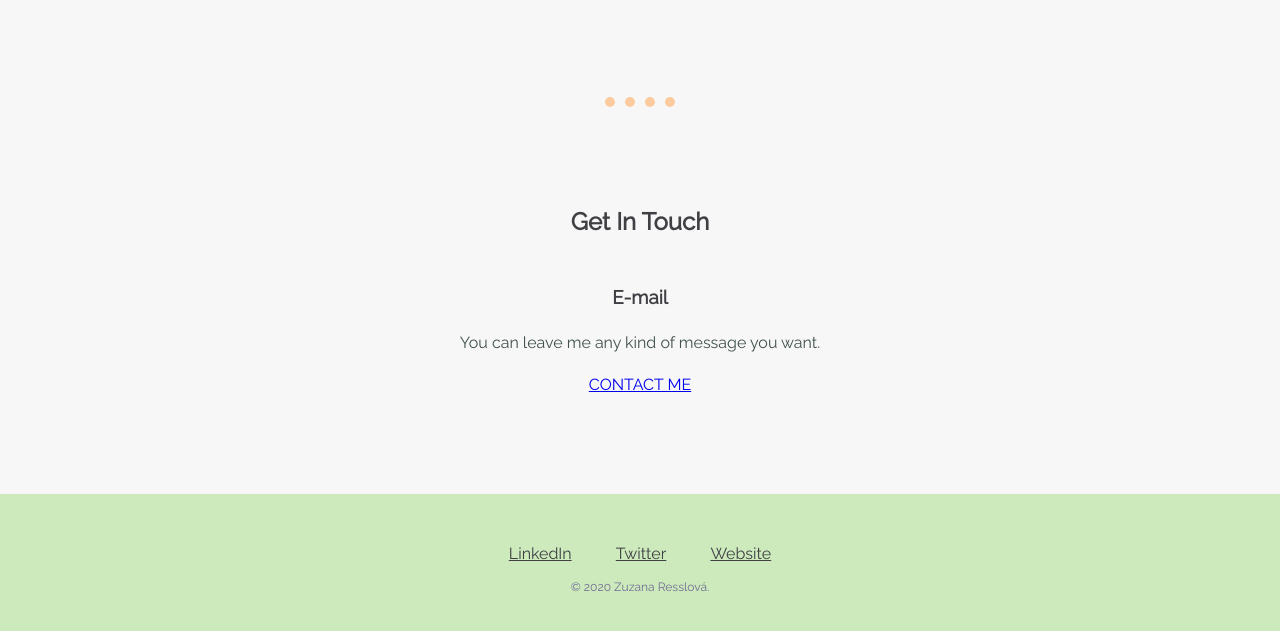
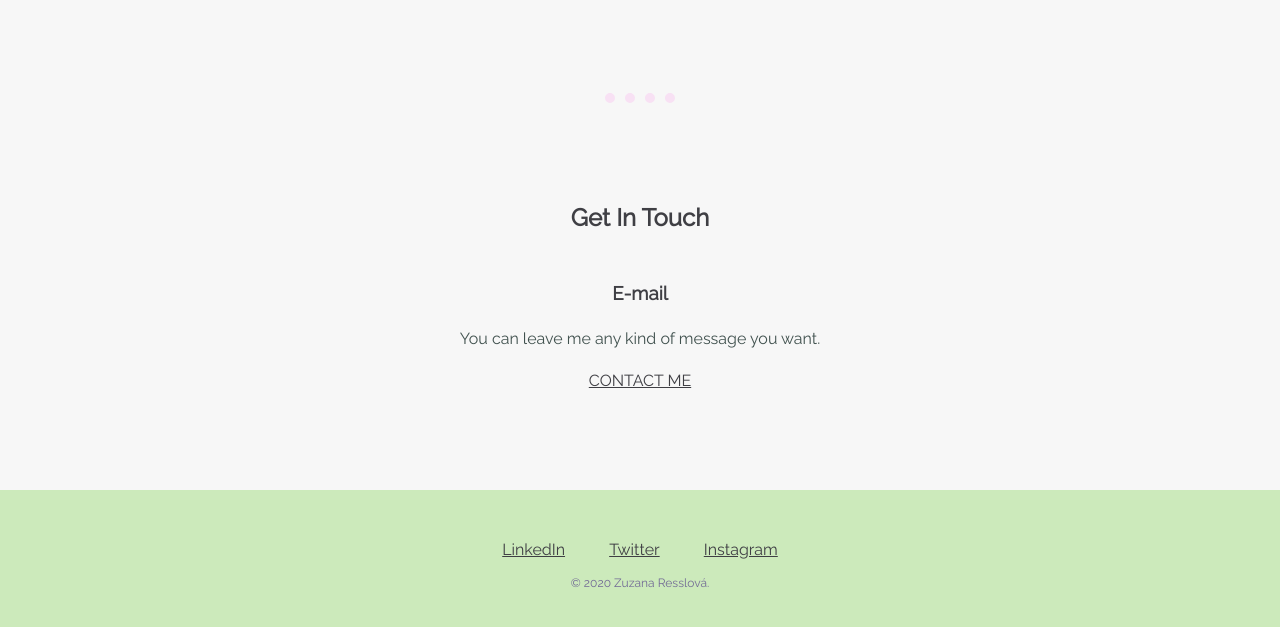
Before and after one commit to Riny-boop/css, a plain HTML site: page index.html in a window 1280 px wide. Shown: the part 1982-2613 px from the top of the page. Drawn offline with Linux system fonts and the light colour scheme.

Commit message:
Add files via upload

```diff
--- a/css/styles.css
+++ b/css/styles.css
@@ -32,7 +32,7 @@ p {
 hr {
   width: 70px;
   border-style: dotted none none;
-  border-color: #fdcb9e;
+  border-color: #f8e1f4;
   border-width: 10px;
   margin-bottom: 100px;
   margin-top: 100px;
@@ -53,6 +53,15 @@ a:hover {
   color: #66BFBF;
   font-weight: normal;
 }
+
+.bbm {
+  color: #3f3f44;
+}
+
+.bbm:hover{
+  color:#726a95
+}
+
 
 .footer-link {
   color: #3f3f44;
@@ -79,6 +88,10 @@ a:hover {
 
 .picture {
   width: 10%;
+}
+
+.mountain{
+  vertical-align: bottom;
 }
 
 .middle-picture {
@@ -122,20 +135,3 @@ a:hover {
   color: #726a95;
   font-size: 0.75rem;
 }
-
-.BUTTON_GYA {
-   -webkit-border-radius: 100px;
-   -moz-border-radius: 100px;
-   border-radius: 100px;
-   color: #FFFFFF;
-   font-family: sans-serif;
-   font-size: 40px;
-   font-weight: 100;
-   padding: 27px;
-   background-color: #CCAFAF;
-   text-shadow: 1px 1px 20px #FFA3EC;
-   text-decoration: none;
-   display: inline-block;
-   cursor: pointer;
-   text-align: center;
-}
--- a/index.html
+++ b/index.html
@@ -50,7 +50,7 @@
       <h2>Get In Touch</h2>
       <h3>E-mail</h3>
       <p>You can leave me any kind of message you want.</p>
-      <a class="BUTTON_GYA" href="mailto:name@email.com">CONTACT ME</a>
+      <a class="bbm" href="mailto:name@email.com">CONTACT ME</a>
     </div>
   </div>
 
@@ -58,7 +58,7 @@
   <div class="bottom-container">
     <a class="footer-link" href="https://www.linkedin.com/">LinkedIn</a>
     <a class="footer-link" href="https://twitter.com/">Twitter</a>
-    <a class="footer-link" href="https://www.appbrewery.co/">Website</a>
+    <a class="footer-link" href="https://www.instagram.com/zuzka_riny/" target="_blank">Instagram</a>
     <p class="copyright">© 2020 Zuzana Resslová.</p>
   </div>
 
```
